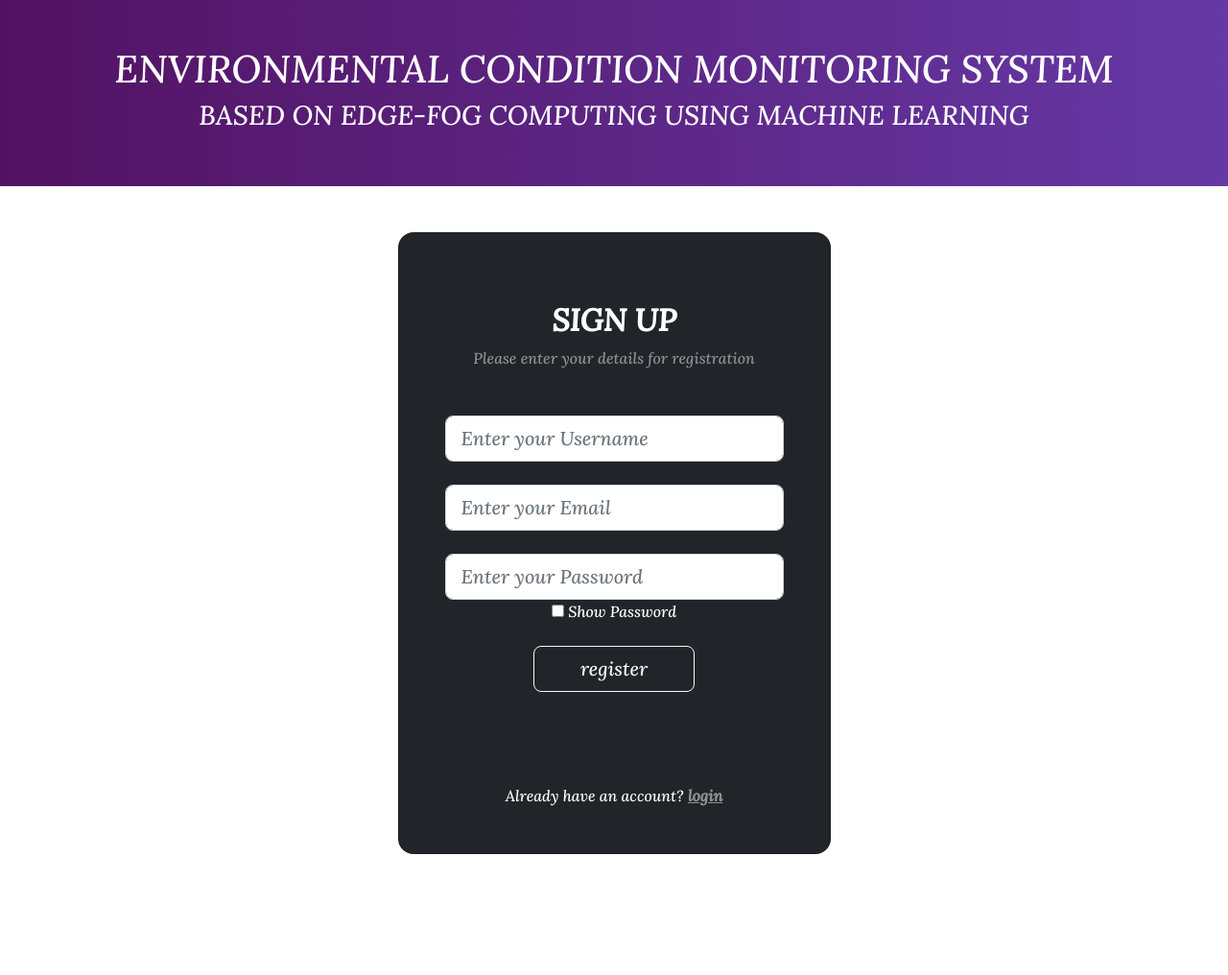
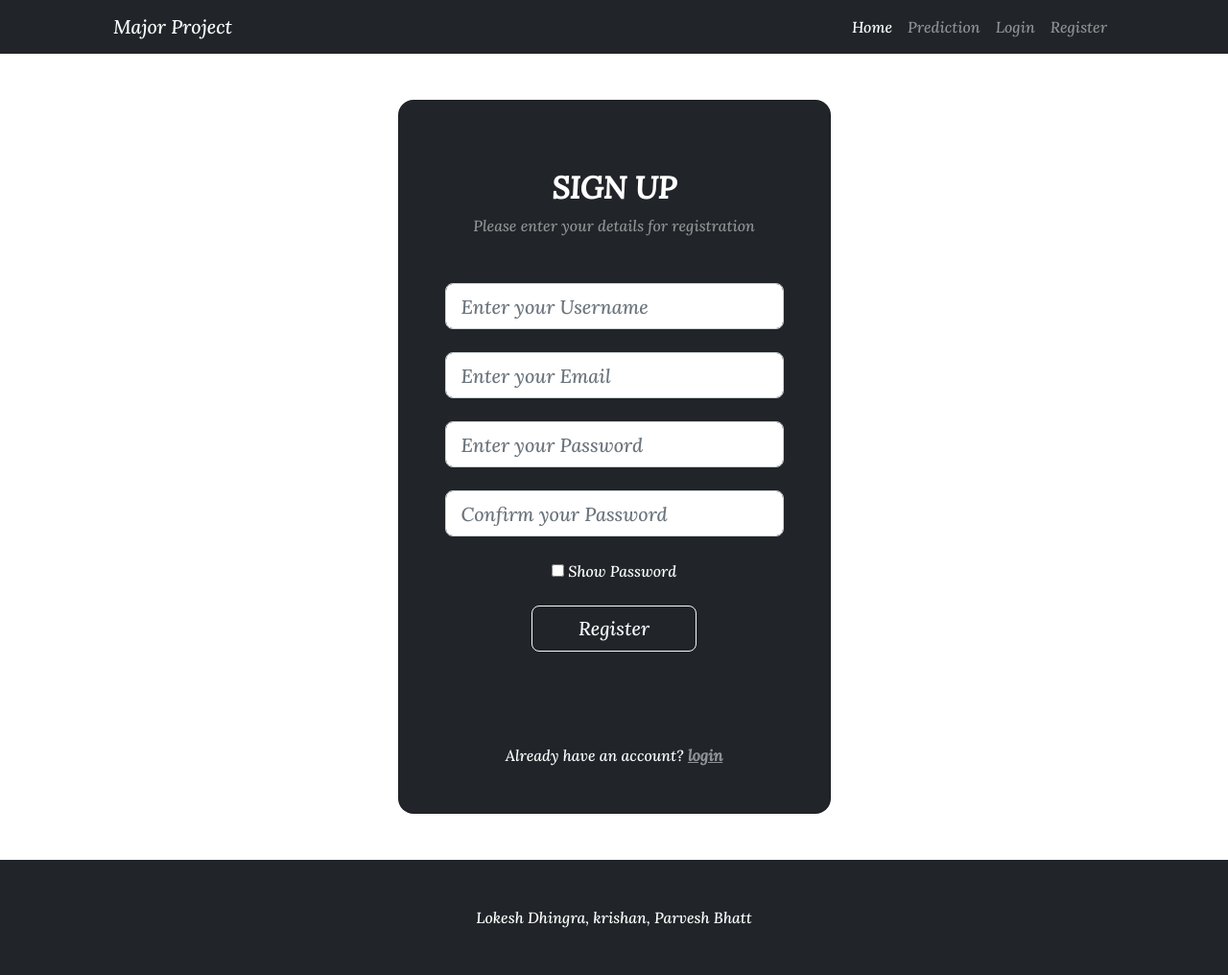
Before and after one commit to Parveshbhatt/Major-Project, a Flask app: page /register in a window 1280 px wide. Shown: the whole page at 96% size. Before the commit the page ends 938 px from the top, so only its background shows below. Run offline with Flask 2, Linux system fonts and the light colour scheme; some libraries are stand-ins or nearby versions.

Commit message:
logout functionality added and login and register functionality modified

```diff
--- a/app.py
+++ b/app.py
@@ -1,42 +1,45 @@
-from flask import Flask
-from flask_mysqldb import MySQL
-from script.home import *
+from flask import Flask, render_template, request, url_for, redirect, session
+import pymongo
+from script.register import *
+from script.predict import *
 from script.login import *
-from script.register import *
-
-
 app = Flask(__name__)
 app.secret_key = 'jbibuibubaskcnakvccwefre'
 
-# Enter your database connection details below
-app.config['MYSQL_HOST'] = 'localhost'
-app.config['MYSQL_USER'] = 'root'
-app.config['MYSQL_PASSWORD'] = 'Lokesh@423'
-app.config['MYSQL_DB'] = 'pythonlogin'
 
-# Intialize MySQL
-mysql = MySQL(app)
+client = pymongo.MongoClient("mongodb+srv://admin:admin@cluster0.qfakayr.mongodb.net/?retryWrites=true&w=majority")
+db = client.test
+db = client.get_database('total_records')
+records = db.register
 
-@app.route('/')
-def h():
-    return home()
+@app.route("/")
+def home():
+    return render_template('home.html')
+
+@app.route("/predict")
+def p():
+    return predict()
 
 @app.route('/login/', methods=['GET', 'POST'])
 def l():
-    return login(mysql)
+    return login(records)
 
 @app.route('/register', methods=['GET', 'POST'])
 def r():
-    return register(mysql)
+    return register(records)
+
+@app.route('/logout', methods=["POST", "GET"])
+def logout():
+    if "email" in session:
+        session.pop("email", None)
+        return render_template("home.html")
+    else:
+        return render_template('home.html')
 
 @app.errorhandler(404)
 def not_found(e):
     return render_template("404.html")
 
-# @app.route('/logout')
-# def logout():
-#     session.pop('username',None)
-#     return redirect('/login')
 
 
 if __name__ == "__main__":
--- /dev/null
+++ b/templates/base.html
@@ -0,0 +1,45 @@
+<!doctype html>
+<html lang="en">
+
+<head>
+    <meta charset="utf-8">
+    <title>{% block title %}{%endblock %}</title>
+
+    <link rel="stylesheet" href="https://stackpath.bootstrapcdn.com/bootstrap/4.5.0/css/bootstrap.min.css"
+        integrity="sha384-9aIt2nRpC12Uk9gS9baDl411NQApFmC26EwAOH8WgZl5MYYxFfc+NcPb1dKGj7Sk" crossorigin="anonymous">
+    <link href="https://cdn.jsdelivr.net/npm/bootstrap@5.2.2/dist/css/bootstrap.min.css" rel="stylesheet">
+    <script src="https://cdn.jsdelivr.net/npm/bootstrap@5.2.2/dist/js/bootstrap.bundle.min.js"></script>
+
+    <link href="https://cdnjs.cloudflare.com/ajax/libs/simple-line-icons/2.4.1/css/simple-line-icons.min.css"
+        rel="stylesheet">
+    <link rel="preconnect" href="https://fonts.googleapis.com">
+    <link rel="preconnect" href="https://fonts.gstatic.com" crossorigin>
+    <link href="https://fonts.googleapis.com/css2?family=Lora:ital,wght@1,500&display=swap" rel="stylesheet">
+    <link rel="stylesheet" href="../static/css/style.css">
+
+</head>
+
+<body>
+    {% block content %}{% endblock %}
+    <!-- Footer-->
+    <footer class="py-5 bg-dark">
+        <div class="container px-5"><p class="m-0 text-center text-white">Lokesh Dhingra, krishan, Parvesh Bhatt</p></div>
+    </footer>
+    <script src="https://code.jquery.com/jquery-3.5.1.slim.min.js"
+        integrity="sha384-DfXdz2htPH0lsSSs5nCTpuj/zy4C+OGpamoFVy38MVBnE+IbbVYUew+OrCXaRkfj"
+        crossorigin="anonymous"></script>
+    <script src="https://cdn.jsdelivr.net/npm/popper.js@1.16.0/dist/umd/popper.min.js"
+        integrity="sha384-Q6E9RHvbIyZFJoft+2mJbHaEWldlvI9IOYy5n3zV9zzTtmI3UksdQRVvoxMfooAo"
+        crossorigin="anonymous"></script>
+    <script src="https://stackpath.bootstrapcdn.com/bootstrap/4.5.0/js/bootstrap.min.js"
+        integrity="sha384-OgVRvuATP1z7JjHLkuOU7Xw704+h835Lr+6QL9UvYjZE3Ipu6Tp75j7Bh/kR0JKI"
+        crossorigin="anonymous"></script>
+    <script src="https://stackpath.bootstrapcdn.com/bootstrap/4.5.0/js/bootstrap.min.js"
+        integrity="sha384-OgVRvuATP1z7JjHLkuOU7Xw704+h835Lr+6QL9UvYjZE3Ipu6Tp75j7Bh/kR0JKI"
+        crossorigin="anonymous"></script>
+
+
+
+</body>
+
+</html>
--- /dev/null
+++ b/templates/home.html
@@ -0,0 +1,68 @@
+{% extends "base.html" %}
+{% block title %}Home{% endblock %}
+{% block content %}
+<nav class="navbar navbar-expand-lg navbar-dark bg-dark">
+    <div class="container px-5">
+        <a class="navbar-brand" href="/">Major Project</a>
+        <button class="navbar-toggler" type="button" data-bs-toggle="collapse" data-bs-target="#navbarSupportedContent"
+            aria-controls="navbarSupportedContent" aria-expanded="false" aria-label="Toggle navigation"><span
+                class="navbar-toggler-icon"></span></button>
+        <div class="collapse navbar-collapse" id="navbarSupportedContent">
+            <ul class="navbar-nav ms-auto mb-2 mb-lg-0">
+                <li class="nav-item"><a class="nav-link active" aria-current="page" href="/">Home</a></li>
+                <li class="nav-item"><a class="nav-link" href="/predict">Prediction</a></li>
+                <li class="nav-item"><a class="nav-link" href="/login">Login</a></li>
+                <li class="nav-item"><a class="nav-link" href="/register">Register</a></li>
+            </ul>
+        </div>
+    </div>
+</nav>
+
+<header class="bg-dark py-5">
+    <div class="container px-5">
+        <div class="row gx-5 justify-content-center">
+            <div class="col-lg-6">
+                <div class="text-center my-5">
+                    <h1 class="display-5 fw-bolder text-white mb-2">Envrionmental Condition Monitoring System</h1>
+                    <p class="lead text-white-50 mb-4">based on Edge-Fog Computing using Machine Learning</p>
+                    <div class="d-grid gap-3 d-sm-flex justify-content-sm-center">
+                        <a class="btn btn-primary btn-lg px-4 me-sm-3" href="/predict">Prediction</a>
+                    </div>
+                </div>
+            </div>
+        </div>
+    </div>
+</header>
+<section class="py-5 border-bottom" id="features">
+    <div class="container px-5 my-5">
+        <div class="row gx-5">
+            <div class="col-lg-4 mb-5 mb-lg-0">
+                <div class="feature bg-primary bg-gradient text-white rounded-3 mb-3"><i class="bi bi-collection"></i>
+                </div>
+                <h2 class="h4 fw-bolder">About Project</h2>
+                <p>Lorem ipsum dolor sit amet consectetur adipisicing elit. Mollitia esse aliquid repellat blanditiis
+                    veniam ad tenetur magnam, repellendus dolores non sit impedit dolore beatae maxime totam consequatur
+                    error earum voluptate.</p>
+            </div>
+            <div class="col-lg-4 mb-5 mb-lg-0">
+                <div class="feature bg-primary bg-gradient text-white rounded-3 mb-3"><i class="bi bi-building"></i>
+                </div>
+                <h2 class="h4 fw-bolder">About Project</h2>
+                <p>Lorem ipsum dolor sit amet consectetur adipisicing elit. Mollitia esse aliquid repellat blanditiis
+                    veniam ad tenetur magnam, repellendus dolores non sit impedit dolore beatae maxime totam consequatur
+                    error earum voluptate.</p>
+            </div>
+            <div class="col-lg-4">
+                <div class="feature bg-primary bg-gradient text-white rounded-3 mb-3"><i class="bi bi-toggles2"></i>
+                </div>
+                <h2 class="h4 fw-bolder">About Project</h2>
+                <p>Lorem ipsum dolor sit amet consectetur adipisicing elit. Mollitia esse aliquid repellat blanditiis
+                    veniam ad tenetur magnam, repellendus dolores non sit impedit dolore beatae maxime totam consequatur
+                    error earum voluptate.</p>
+            </div>
+        </div>
+    </div>
+</section>
+
+
+{% endblock %}
--- a/templates/register.html
+++ b/templates/register.html
@@ -1,34 +1,24 @@
-<!DOCTYPE html>
-<html lang="en">
+{% extends "home.html" %}
+{% block title %}Register{% endblock %}
 
-<head>
-    <meta charset="UTF-8">
-    <meta http-equiv="X-UA-Compatible" content="IE=edge">
-    <meta name="viewport" content="width=device-width, initial-scale=1.0">
-    <title>Register</title>
+{% block content %}
 
-
-    <link href="https://cdn.jsdelivr.net/npm/bootstrap@5.2.2/dist/css/bootstrap.min.css" rel="stylesheet">
-    <script src="https://cdn.jsdelivr.net/npm/bootstrap@5.2.2/dist/js/bootstrap.bundle.min.js"></script>
-
-    <link href="https://cdnjs.cloudflare.com/ajax/libs/simple-line-icons/2.4.1/css/simple-line-icons.min.css"
-        rel="stylesheet">
-
-
-    <link rel="preconnect" href="https://fonts.googleapis.com">
-    <link rel="preconnect" href="https://fonts.gstatic.com" crossorigin>
-    <link href="https://fonts.googleapis.com/css2?family=Lora:ital,wght@1,500&display=swap" rel="stylesheet">
-    <link rel="stylesheet" href="../static/css/style.css">
-</head>
-
-<body>
-
-    <div class="header">
-        <div class="p-5 text-white text-center">
-            <h1>ENVIRONMENTAL CONDITION MONITORING SYSTEM </h1>
-            <h3>BASED ON EDGE-FOG COMPUTING USING MACHINE LEARNING</h3>
+<nav class="navbar navbar-expand-lg navbar-dark bg-dark">
+    <div class="container px-5">
+        <a class="navbar-brand" href="/">Major Project</a>
+        <button class="navbar-toggler" type="button" data-bs-toggle="collapse" data-bs-target="#navbarSupportedContent"
+            aria-controls="navbarSupportedContent" aria-expanded="false" aria-label="Toggle navigation"><span
+                class="navbar-toggler-icon"></span></button>
+        <div class="collapse navbar-collapse" id="navbarSupportedContent">
+            <ul class="navbar-nav ms-auto mb-2 mb-lg-0">
+                <li class="nav-item"><a class="nav-link active" aria-current="page" href="/">Home</a></li>
+                <li class="nav-item"><a class="nav-link" href="/predict">Prediction</a></li>
+                <li class="nav-item"><a class="nav-link" href="/login">Login</a></li>
+                <li class="nav-item"><a class="nav-link" href="/register">Register</a></li>
+            </ul>
         </div>
     </div>
+</nav>
 
 <section class="gradient-custom">
     <div class="container py-5 h-100">
@@ -36,62 +26,57 @@
             <div class="col-12 col-md-8 col-lg-6 col-xl-5">
                 <div class="card bg-dark text-white" style="border-radius: 1rem;">
                     <div class="card-body p-5 text-center">
-
-                            <form action="./register" method="get">
+                        <form action="/register" method="POST">
                             <div class="mb-md-5 mt-md-4 pb-5">
-
                                 <h2 class="fw-bold mb-2 text-uppercase">Sign Up</h2>
                                 <p class="text-white-50 mb-5">Please enter your details for registration</p>
-
                                 <div class="form-outline form-white mb-4">
-                                        <input placeholder="Enter your Username" type="text" id="typeNameX"
+                                    <input name="fullname" placeholder="Enter your Username" type="text" id="typeNameX"
                                         class="form-control form-control-lg" required />
                                 </div>
-
                                 <div class="form-outline form-white mb-4">
-                                        <input placeholder="Enter your Email" type="email" id="typeEmailX"
+                                    <input name="email" placeholder="Enter your Email" type="email" id="typeEmailX"
                                         class="form-control form-control-lg" required />
                                 </div>
+                                <div class="form-outline form-white mb-4">
+                                <input name="password1" placeholder="Enter your Password" type="password"
+                                    id="typePasswordX" class="form-control form-control-lg mb-4" required />
+                                <input name="password2" placeholder="Confirm your Password" type="password"
+                                    id="typePasswordY" class="form-control form-control-lg mb-4" required />
+                                <input type="checkbox" onclick=myFunction()> Show Password
+                                </div>
+                                {% if message %}
+                                <div class="msg">{{ msg }}</div>
+                                {% endif %}
 
-                                    <div class="form-outline form-white mb-4">
-                                        <span>
-                                            <input placeholder="Enter your Password" type="password" id="typePasswordX"
-                                                class="form-control form-control-lg" required />
-                                            <input type="checkbox" onclick=myFunction()> Show Password <br>
-                                        </span>
-                                    </div>
-
-
-
-                                    <div class="msg">{{ msg }}</div>
-                                    <input type="submit" class="btn btn-outline-light btn-lg px-5" value="register">
+                                <input type="submit" class="btn btn-outline-light btn-lg px-5" value="Register">
                             </div>
                         </form>
-
                         <div>
                             <p class="mb-0">Already have an account? <a href="/login"
                                     class="text-white-50 fw-bold">login</a>
                             </p>
                         </div>
-
                     </div>
                 </div>
             </div>
         </div>
     </div>
 </section>
-
 <script>
     function myFunction() {
         var x = document.getElementById("typePasswordX");
+        var y = document.getElementById("typePasswordY");
         if (x.type === "password") {
             x.type = "text";
         } else {
             x.type = "password";
         }
+        if (y.type === "password") {
+            y.type = "text";
+        } else {
+            y.type = "password";
+        }
     }
 </script>
-
-</body>
-
-</html>
+{% endblock %}
```
Also changed, not shown: results.csv (+13 -1 lines), script/login.py (+26 -17 lines), script/predict.py (renamed from script/home.py, +19 -18 lines), script/register.py (+27 -26 lines), templates/index.html (deleted, +0 -63 lines), templates/login.html (+26 -38 lines), templates/predict.html (added, +38 -0 lines). Lines whose indentation alone changed are shown as unchanged.
